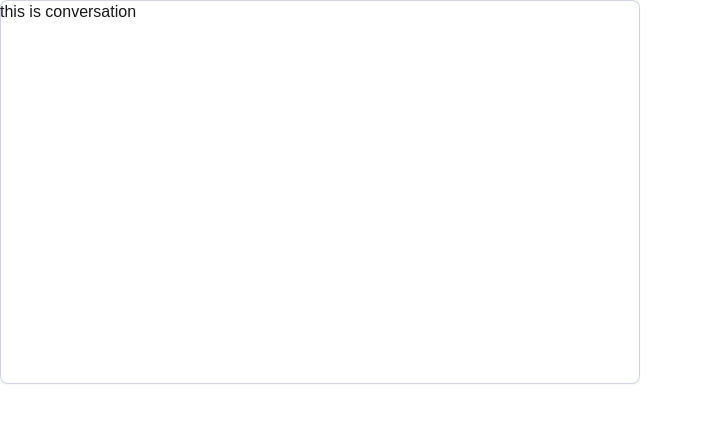
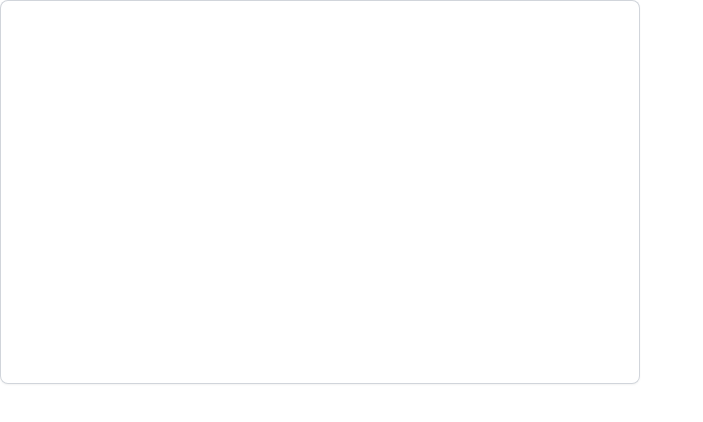
Before and after one commit to Srasulova/messaging-app, a Next.js app in the folder frontend/: page / in a window 1280 px wide. Shown: the top 422 px of the page, without its empty margins (0-703 px from the left). Built offline with nearby package versions, Linux system fonts and the light colour scheme.

Commit message:
add conversation prototype

```diff
--- a/frontend/src/app/components/conversation.tsx
+++ b/frontend/src/app/components/conversation.tsx
@@ -1,8 +1,13 @@
-export default function Conversation() {
+import { ConversationProps } from "../page"
+
+export default function Conversation({ messages }: ConversationProps) {
     return (
         <>
-            <div className="w-1/2 h-96 mb-10 overflow-hidden rounded-lg shadow-sm ring-1 ring-inset ring-gray-300" >
-                <p className="">this is conversation </p></div>
+            <div className="w-1/2 h-96 mb-10 p-4 overflow-hidden rounded-lg shadow-sm ring-1 ring-inset ring-gray-300" >
+                {messages.map((msg, index) => (
+                    <p key={index} className="mb-2 text-gray-800">{msg}</p>
+                ))}
+            </div>
         </>
     )
 }
--- a/frontend/src/app/components/form.tsx
+++ b/frontend/src/app/components/form.tsx
@@ -1,15 +1,21 @@
 'use client'
 
+import { InputTextProps } from "../page";
 
-export default function InputText() {
+export default function InputText({ message, handleSubmit, handleTextareaChange }: InputTextProps) {
     return (<>
-
         <div className="w-1/2">
-
             <div className="min-w-0">
-                <form action="#" className="relative">
+                <form action="#" className="relative"
+                    onSubmit={(e) => {
+                        e.preventDefault();
+                        handleSubmit()
+                    }}>
                     <div className="overflow-hidden rounded-lg shadow-sm ring-1 ring-inset ring-gray-300 focus-within:ring-2 focus-within:ring-indigo-600">
-                        <textarea rows={3} name="comment" id="comment" className="block w-full resize-none border-0 bg-transparent py-1.5 text-gray-900 placeholder:text-gray-400 focus:ring-0 sm:text-sm/6" placeholder="Add text..."></textarea>
+                        <textarea rows={3} name="comment" id="comment" className="block w-full resize-none border-0 bg-transparent py-1.5 text-gray-900 placeholder:text-gray-400 focus:ring-0 sm:text-sm/6" placeholder="Add text..."
+                            value={message}
+                            onChange={handleTextareaChange}
+                        ></textarea>
                         {/*
                         <!-- Spacer element to match the height of the toolbar --> */}
                         <div className="py-2" aria-hidden="true">
@@ -20,7 +26,8 @@ export default function InputText() {
                         </div>
                     </div>
                     <div className="absolute inset-x-0 bottom-0 flex justify-end py-2 pl-3 pr-2">
-                        <button type="submit" className="inline-flex items-center rounded-md bg-indigo-600 px-3 py-2 text-sm font-semibold text-white shadow-sm hover:bg-indigo-500 focus-visible:outline focus-visible:outline-2 focus-visible:outline-offset-2 focus-visible:outline-indigo-600">Send</button>
+                        <button type="submit" className="inline-flex items-center rounded-md bg-indigo-600 px-3 py-2 text-sm font-semibold text-white shadow-sm hover:bg-indigo-500 focus-visible:outline focus-visible:outline-2 focus-visible:outline-offset-2 focus-visible:outline-indigo-600"
+                        >Send</button>
                     </div>
                 </form>
             </div>
--- a/frontend/src/app/page.tsx
+++ b/frontend/src/app/page.tsx
@@ -1,18 +1,38 @@
 'use client'
 
+import { ChangeEvent, useState } from "react";
 import Conversation from "./components/conversation";
 import InputText from "./components/form";
 
+export type InputTextProps = {
+  message: string,
+  handleTextareaChange: (e: ChangeEvent<HTMLTextAreaElement>) => void,
+  handleSubmit: () => void
+}
+
+export type ConversationProps = {
+  messages: string[]
+}
+
 export default function Home() {
+  const [message, setMessage] = useState<string>("")
+  const [conversations, setConversations] = useState<string[]>([])
+
+  function handleTextareaChange(e: ChangeEvent<HTMLTextAreaElement>) {
+    setMessage(e.target.value);
+  }
+
+  function handleSubmit() {
+    setConversations([...conversations, message])
+    setMessage("")
+  }
+
   return (
     <div className="">
       <main className="">
-        <Conversation />
-        <InputText />
+        <Conversation messages={conversations} />
+        <InputText message={message} handleTextareaChange={handleTextareaChange} handleSubmit={handleSubmit} />
       </main>
-      <footer className="">
-
-      </footer>
     </div>
   );
 }
```
